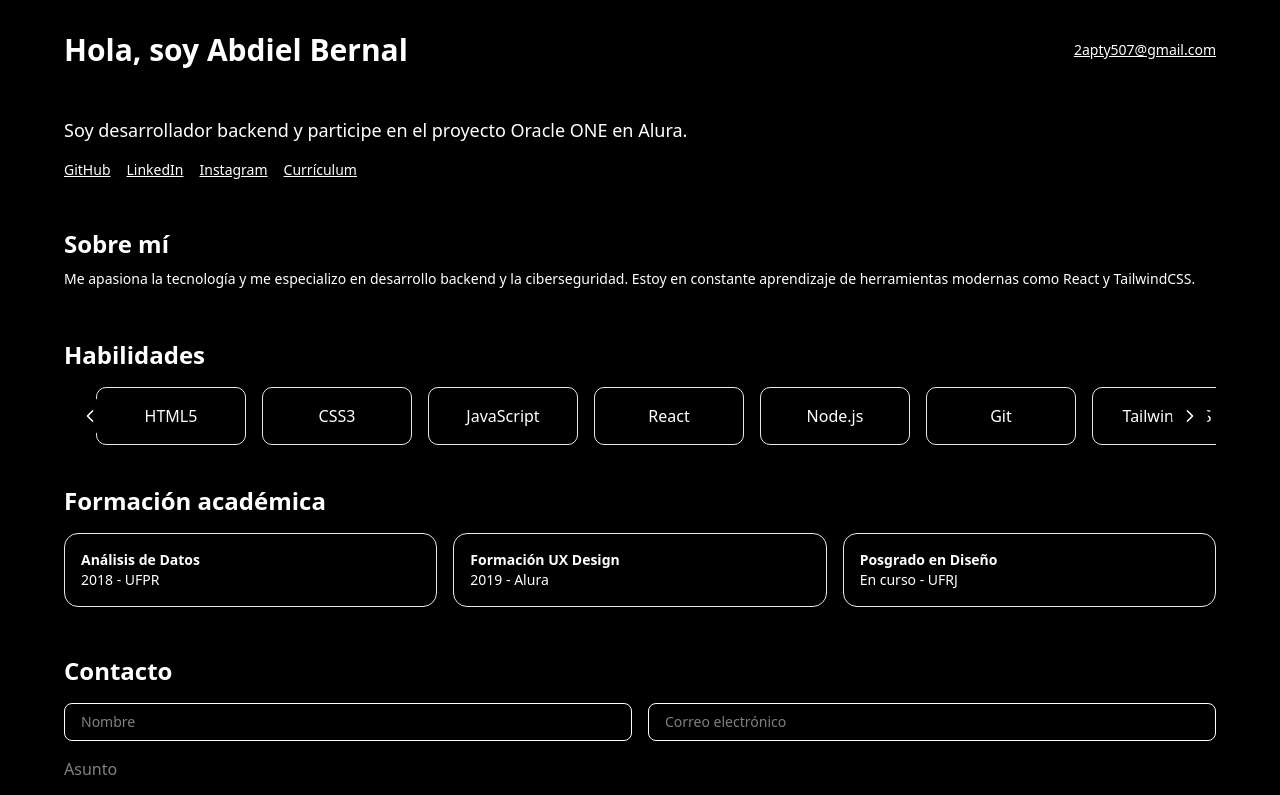
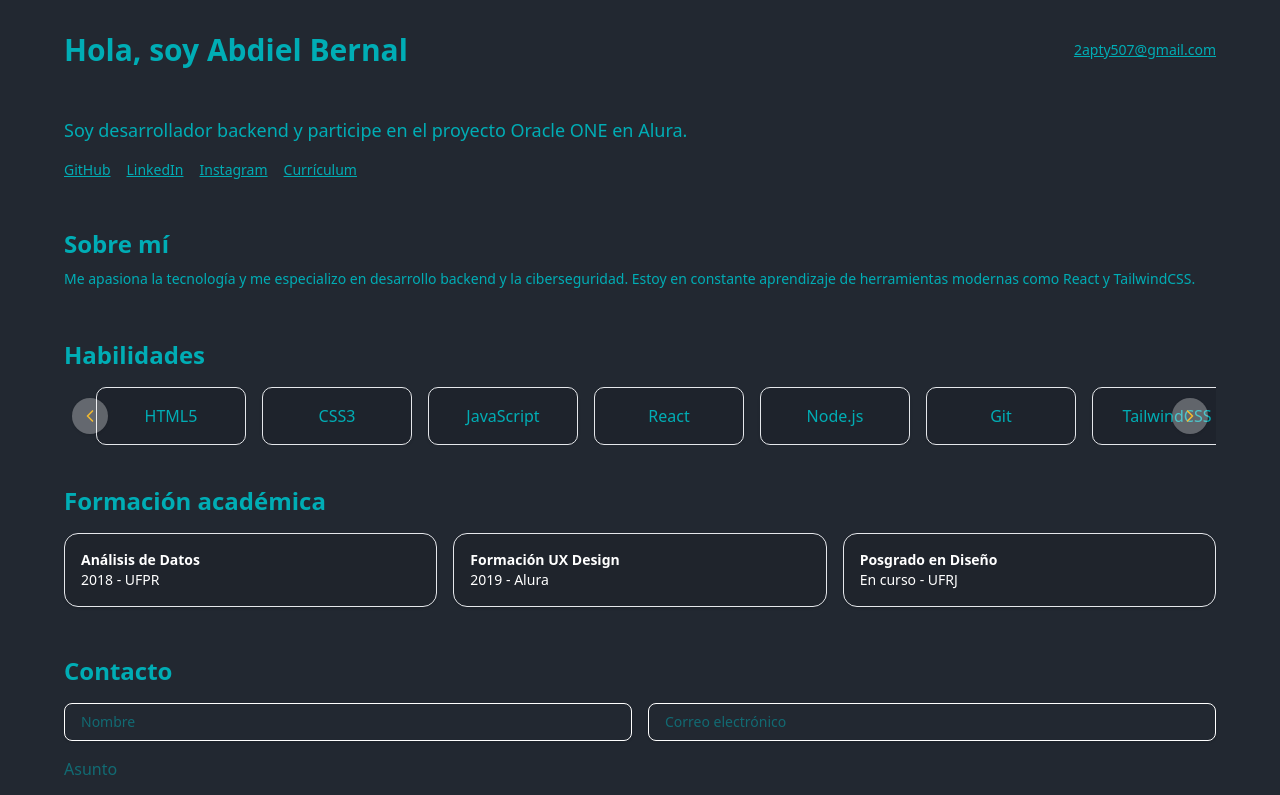
Before and after one commit to 0xStyx507/mi-portafolio, a Next.js app: page / in a window 1280 px wide. Shown: the top 795 px of the page. Built offline with nearby package versions, Linux system fonts and the light colour scheme.

Commit message:
Update text colors

```diff
--- a/src/app/data/data.json
+++ b/src/app/data/data.json
@@ -4,7 +4,7 @@
   "descripcion": "Soy desarrollador backend y participe en el proyecto Oracle ONE en Alura.",
   "enlaces": [
     { "label": "GitHub", "url": "https://github.com/HellheimPTY" },
-    { "label": "LinkedIn", "url": "#" },
+    { "label": "LinkedIn", "url": "https://www.linkedin.com/in/abdiel-bernal" },
     { "label": "Instagram", "url": "#" },
     { "label": "Currículum", "url": "#" }
   ],
@@ -27,5 +27,7 @@
       "año": "En curso"
     }
   ],
-  "añoPie": "2025"
+  "añoPie": "2025",
+  "colorFondo": "#123145",
+  "colorLetra": "#f1b930"
 }
--- a/src/app/page.js
+++ b/src/app/page.js
@@ -11,13 +11,13 @@ export default function Home() {
 
 
   return (
-  <main className="min-h-screen px-4 py-8 md:px-16 bg-black bg-opacity-50 text-white">
+  <main className="min-h-screen px-4 py-8 md:px-16 bg-[#222831] text-[#00ADB5]">
 
       <header className="flex justify-between items-center mb-12">
 
-        <h1 className="text-3xl font-bold">Hola, soy {data.nombre}</h1>
+        <h1 className="text-3xl  font-bold">Hola, soy {data.nombre}</h1>
 
-        <a href={`mailto:${data.email}`}  className="text-sm underline">{data.email}</a>
+        <a href={`mailto:${data.email}`}  className="text-sm underline ">{data.email}</a>
 
       </header>
 
@@ -28,7 +28,7 @@ export default function Home() {
         <div className="flex flex-wrap gap-4 mt-4">
 
           {data.enlaces.map((enlace, i) => (
-            <a key={i} href={enlace.url} className="underline text-sm">{enlace.label}</a>
+            <a key={i} href={enlace.url} className="underline text-sm  hover:text-white">{enlace.label}</a>
           ))}
 
         </div>
--- a/src/components/ui/Carousel.jsx
+++ b/src/components/ui/Carousel.jsx
@@ -39,7 +39,7 @@ function ScrollButton({ onClick, position }) {
   return (
     <button
       onClick={onClick}
-      className={`hidden md:flex absolute top-1/2 -translate-y-1/2 z-10 p-2 bg-black rounded-full shadow ${
+      className={`hidden md:flex absolute top-1/2 -translate-y-1/2 z-10 p-2 bg-white/30 text-[#f1b930] rounded-full shadow ${
         isLeft ? "left-2" : "right-2"
       }`}
     >
```
